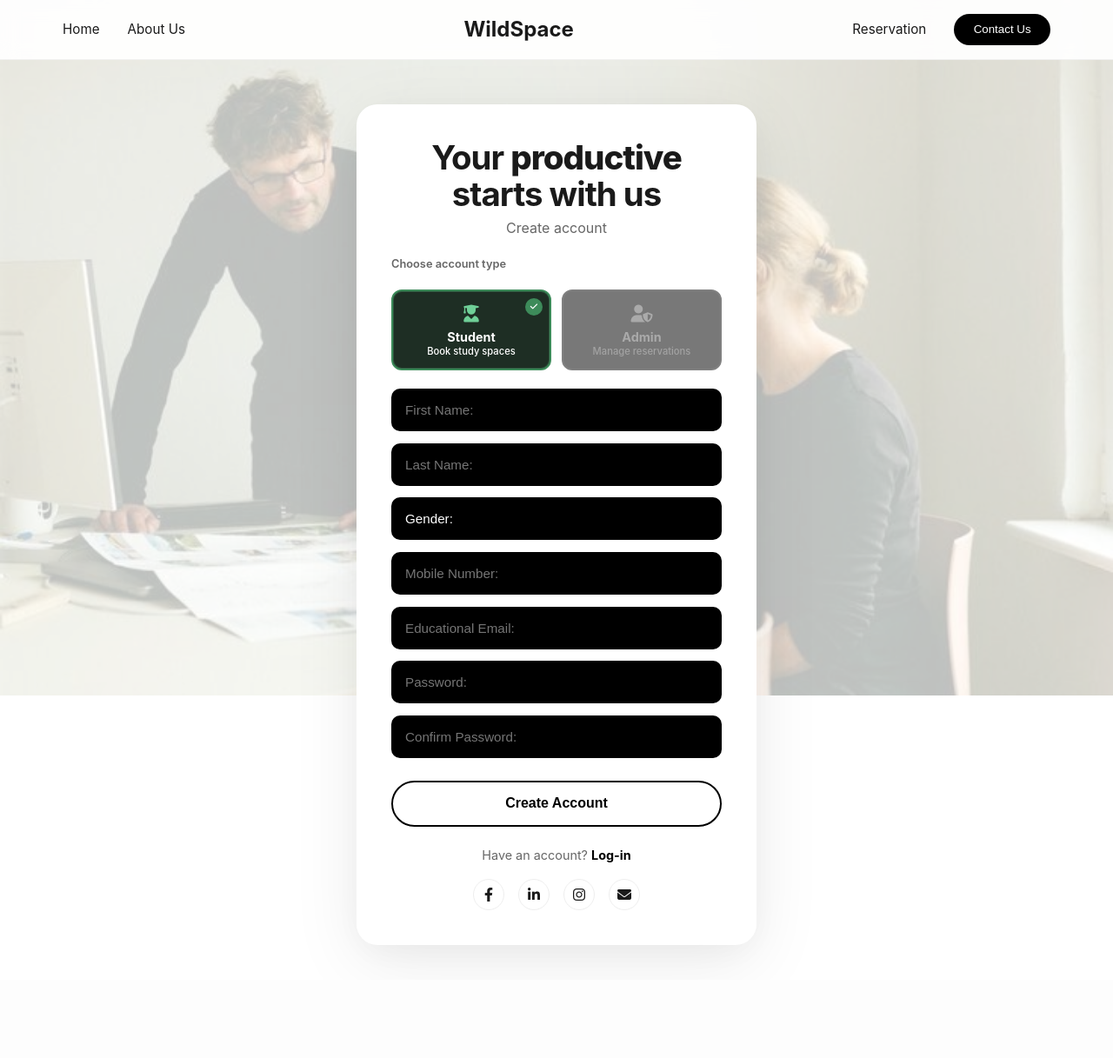
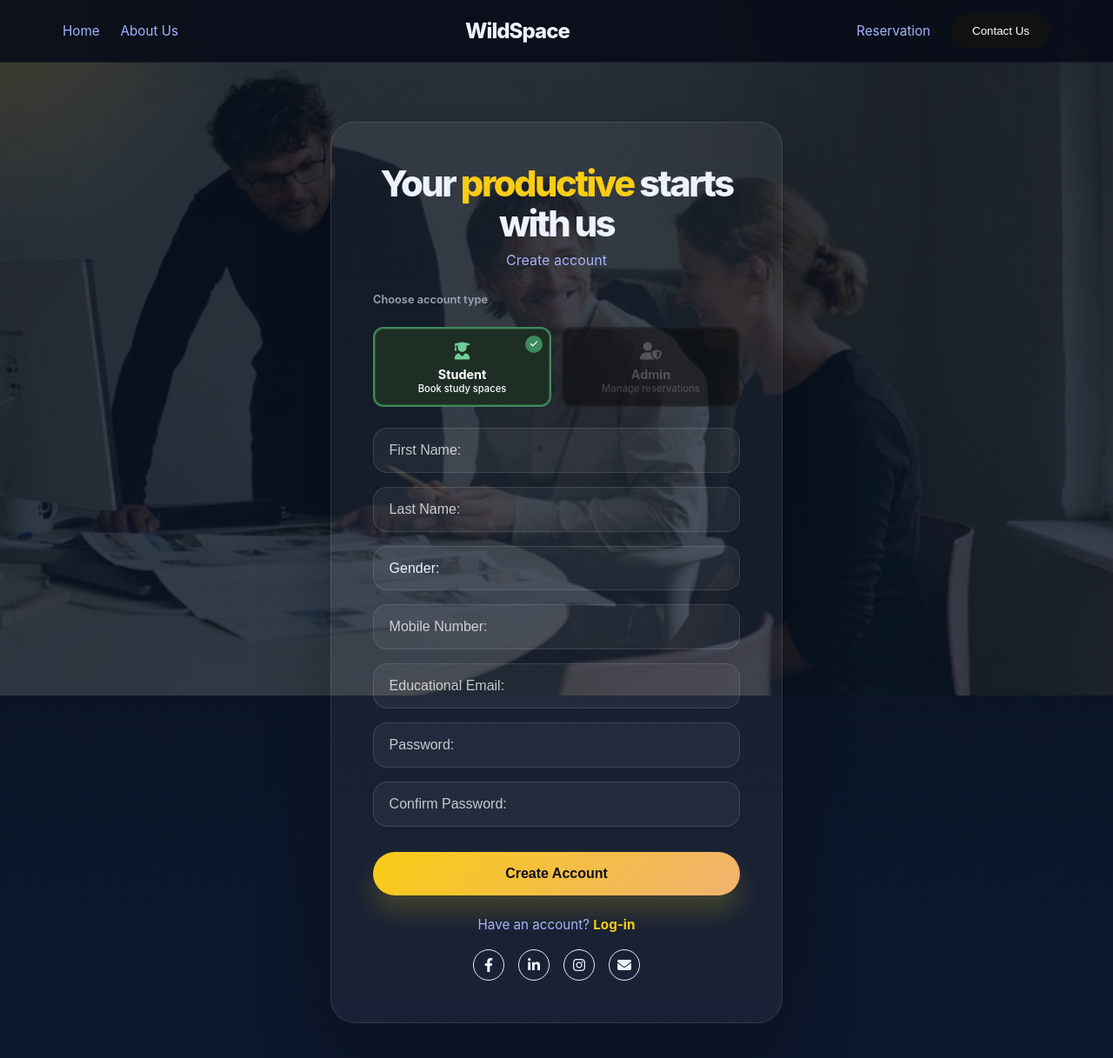
Before and after one commit to GeraldAres/WildSpace, a PHP site: page /register.php in a window 1280 px wide. Shown: the whole page at 87% size. Before the commit the page ends 1097 px from the top, so only its background shows below. Run offline with PHP 8.4, Linux system fonts and the light colour scheme.

Commit message:
unified css

```diff
--- a/WildSpace/assets/css/auth.css
+++ b/WildSpace/assets/css/auth.css
@@ -1,9 +1,18 @@
 :root {
-    --primary-black: #000000;
-    --soft-black: #111111;
-    --soft-gray: #1f1f1f;
-    --text-dark: #1a1a1a;
-    --text-gray: #666666;
+    --surface: #060b16;
+    --surface-soft: #0d172c;
+    --surface-shine: rgba(250,204,21,0.14);
+    --text-main: #eef2ff;
+    --text-muted: #a5b4fc;
+    --accent: #facc15;
+    --accent-strong: #f59e0b;
+    --border: rgba(255,255,255,0.08);
+    --shadow: 0 32px 80px rgba(0,0,0,0.28);
+    --radius: 28px;
+    --page-bg: #08101f;
+    --card-bg: rgba(255,255,255,0.04);
+    --input-bg: #111827;
+    --text-gray: #9ca3af;
     --white: #ffffff;
 }
 
@@ -16,8 +25,10 @@
 
 body {
     font-family: -apple-system, BlinkMacSystemFont, 'Segoe UI', sans-serif;
-    background: var(--white);
-    color: var(--text-dark);
+    background: radial-gradient(circle at top left, rgba(250,204,21,0.14), transparent 16%),
+                linear-gradient(180deg, #08101f 0%, #0d172c 100%);
+    color: var(--text-main);
+    min-height: 100vh;
 }
 
 /* ================= BACKGROUND ================= */
@@ -27,7 +38,7 @@ body {
     width: 100%;
     height: 100%;
     object-fit: cover;
-    opacity: 0.25;
+    opacity: 0.18;
     z-index: -1;
     pointer-events: none;
 }
@@ -37,9 +48,9 @@ body {
     position: fixed;
     top: 0;
     width: 100%;
-    background: rgba(255,255,255,0.92);
-    backdrop-filter: blur(10px);
-    border-bottom: 1px solid rgba(0,0,0,0.05);
+    background: rgba(7, 12, 25, 0.88);
+    backdrop-filter: blur(18px);
+    border-bottom: 1px solid rgba(255,255,255,0.06);
     padding: 1rem 0;
     z-index: 999;
 }
@@ -58,27 +69,41 @@ body {
 .nav-right {
     display: flex;
     align-items: center;
-    gap: 2rem;
+    gap: 1.5rem;
 }
 
 .nav-link {
     text-decoration: none;
-    color: var(--text-dark);
+    color: var(--text-muted);
     font-size: 0.95rem;
+    transition: color 0.25s ease;
+}
+
+.nav-link:hover,
+.nav-link.active {
+    color: var(--text-main);
 }
 
 .logo-text {
     font-size: 1.5rem;
-    font-weight: 700;
+    font-weight: 800;
+    letter-spacing: -0.04em;
+    color: var(--text-main);
 }
 
 .cta-button {
-    padding: 0.65rem 1.4rem;
+    padding: 0.75rem 1.5rem;
     border: none;
     border-radius: 999px;
-    background: var(--primary-black);
+    background: #111111;
     color: var(--white);
     cursor: pointer;
+    transition: background 0.25s ease, transform 0.25s ease;
+}
+
+.cta-button:hover {
+    background: #222222;
+    transform: translateY(-1px);
 }
 
 /* ================= WRAPPER ================= */
@@ -89,7 +114,7 @@ body {
     justify-content: center;
     align-items: center;
 
-    padding: 120px 20px 40px;
+    padding: 140px 20px 40px;
 }
 
 /* ================= CARD ================= */
@@ -97,36 +122,37 @@ body {
     position: relative;
     z-index: 1;
     width: 100%;
-    max-width: 460px;
+    max-width: 520px;
 
-    background: #fff;
-    border-radius: 24px;
+    background: rgba(255,255,255,0.05);
+    border: 1px solid rgba(255,255,255,0.1);
+    border-radius: 28px;
 
-    padding: 2.5rem;
+    padding: 3rem;
 
-    box-shadow:
-        0 10px 40px rgba(0,0,0,0.04),
-        0 20px 80px rgba(0,0,0,0.08);
+    box-shadow: var(--shadow);
 
     text-align: center;
 }
 
 /* ================= HEADER ================= */
 .auth-title {
-    font-size: 2.4rem;
+    font-size: 2.6rem;
     line-height: 1.1;
-    font-weight: 700;
+    font-weight: 800;
     margin-bottom: 0.5rem;
-    letter-spacing: -1px;
+    letter-spacing: -0.06em;
+    color: var(--text-main);
 }
 
 .auth-title span {
-    font-weight: 800;
+    color: var(--accent);
 }
 
 .auth-subtitle {
-    color: var(--text-gray);
-    margin-bottom: 1.5rem;
+    color: var(--text-muted);
+    margin-bottom: 1.75rem;
+    font-size: 1rem;
 }
 
 /* ================= ROLE SELECTOR ================= */
@@ -331,22 +357,28 @@ body {
 .auth-form {
     display: flex;
     flex-direction: column;
-    gap: 0.85rem;
+    gap: 1rem;
 }
 
 .form-input {
     width: 100%;
+    padding: 1rem 1.1rem;
+    border: 1px solid rgba(255,255,255,0.12);
+    border-radius: 16px;
+    background: rgba(255,255,255,0.05);
+    color: var(--text-main);
+    outline: none;
+    font-size: 1rem;
+    transition: border-color 0.25s ease, background 0.25s ease;
+}
 
-    padding: 1rem;
+.form-input:focus {
+    border-color: rgba(250,204,21,0.65);
+    background: rgba(255,255,255,0.09);
+}
 
-    border: none;
-    border-radius: 10px;
-
-    background: var(--primary-black);
-    color: var(--white);
-
-    outline: none;
-    font-size: 0.95rem;
+.form-input::placeholder {
+    color: rgba(255,255,255,0.75);
 }
 
 /* SELECT */
@@ -358,25 +390,21 @@ select.form-input {
 /* ================= BUTTON ================= */
 .auth-submit-button {
     margin-top: 0.8rem;
-
-    padding: 0.95rem;
-
-    border: 2px solid var(--primary-black);
+    padding: 1rem 1.2rem;
+    border: none;
     border-radius: 999px;
-
-    background: transparent;
-    color: var(--primary-black);
-
+    background: linear-gradient(135deg, rgba(250,204,21,1), rgba(253,186,116,0.95));
+    color: #08101f;
     font-weight: 700;
     font-size: 1rem;
-
     cursor: pointer;
-    transition: 0.25s ease;
+    transition: transform 0.25s ease, box-shadow 0.25s ease;
+    box-shadow: 0 18px 30px rgba(250,204,21,0.2);
 }
 
 .auth-submit-button:hover {
-    background: var(--primary-black);
-    color: #fff;
+    transform: translateY(-1px);
+    box-shadow: 0 24px 38px rgba(250,204,21,0.25);
 }
 
 /* ================= MESSAGE ================= */
@@ -403,14 +431,18 @@ select.form-input {
 }
 
 .footer-text {
-    color: var(--text-gray);
-    font-size: 0.9rem;
+    color: var(--text-muted);
+    font-size: 0.95rem;
 }
 
 .footer-text a {
-    color: var(--primary-black);
+    color: var(--accent);
     text-decoration: none;
     font-weight: 700;
+}
+
+.footer-text a:hover {
+    color: var(--accent-strong);
 }
 
 .social-links {
```
Also changed, not shown: WildSpace/assets/css/admin-dashboard.css (+64 -44 lines), WildSpace/client_side/student_dashboard.php (+88 -38 lines).
